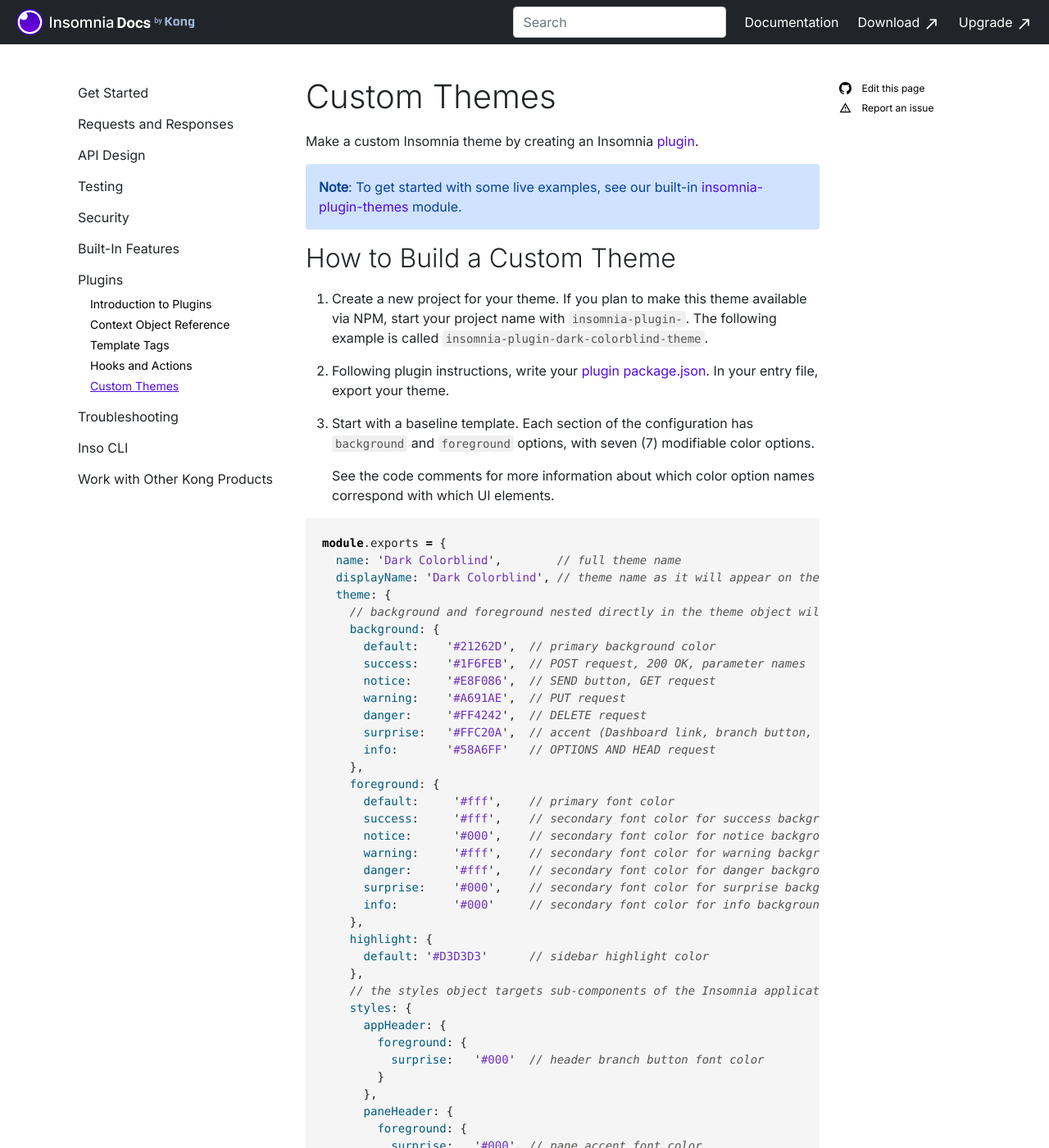
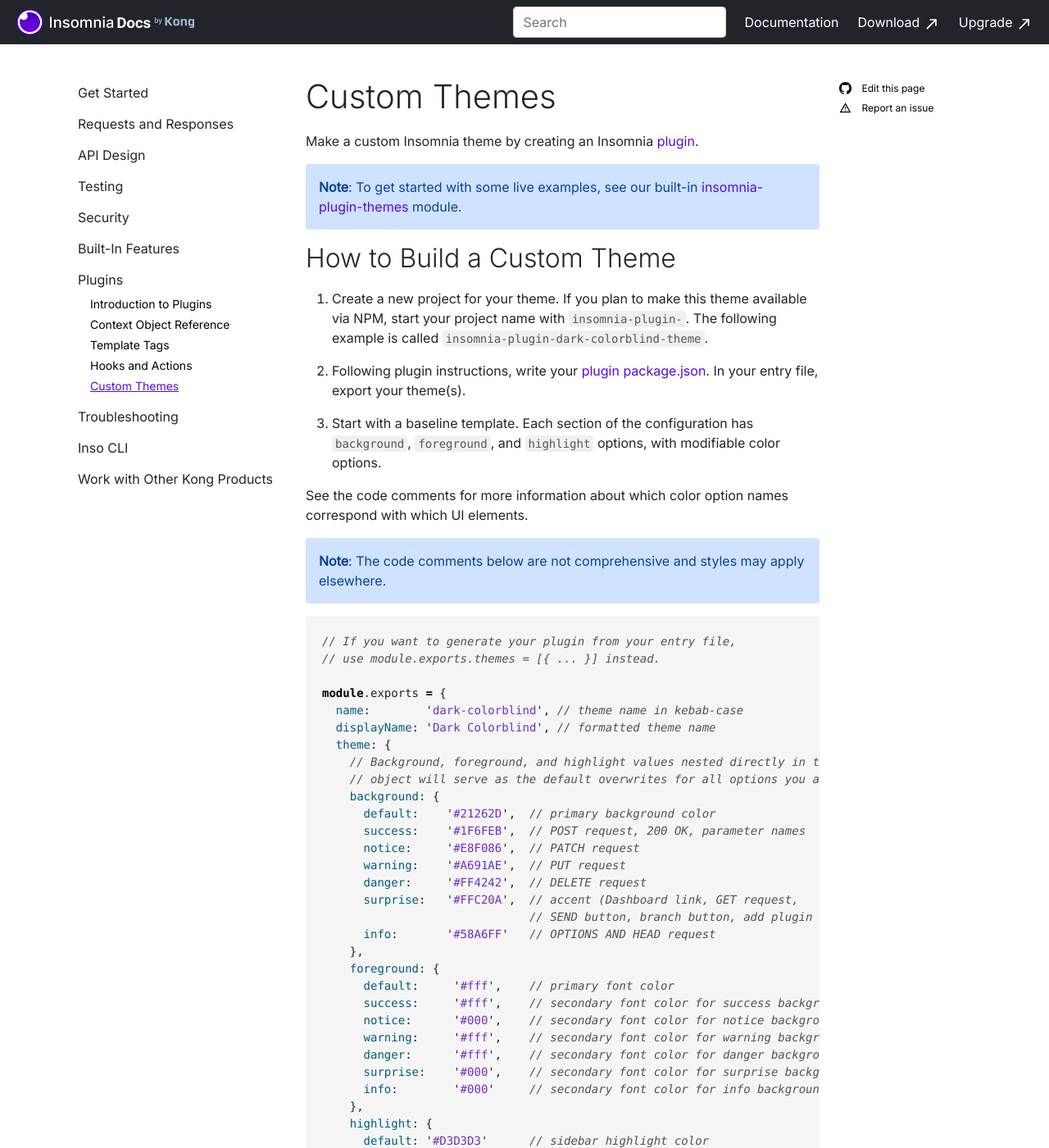
Before and after one commit to Kong/insomnia-docs, a Jekyll site: the page built from docs/insomnia/custom-themes.md, in a window 1280 px wide and 1400 px high. Shown: the whole window at 82% size. Built offline with Jekyll 4.4.1, drawn with Linux system fonts in a browser that asks for light colours; comment, search, counter and statistics services are not loaded; some of the changed text lies outside the part shown.

Commit message:
add feedback

````diff
--- a/docs/insomnia/custom-themes.md
+++ b/docs/insomnia/custom-themes.md
@@ -14,25 +14,33 @@
 
 1. Create a new project for your theme. If you plan to make this theme available via NPM, start your project name with `insomnia-plugin-`. The following example is called `insomnia-plugin-dark-colorblind-theme`.
 
-2. Following plugin instructions, write your [plugin package.json](https://docs.insomnia.rest/insomnia/introduction-to-plugins#plugin-packagejson). In your entry file, export your theme.
+2. Following plugin instructions, write your [plugin package.json](https://docs.insomnia.rest/insomnia/introduction-to-plugins#plugin-packagejson). In your entry file, export your theme(s).
 
-3. Start with a baseline template. Each section of the configuration has `background` and `foreground` options, with seven (7) modifiable color options.
+3. Start with a baseline template. Each section of the configuration has `background`, `foreground`, and `highlight` options, with modifiable color options.
 
-   See the code comments for more information about which color option names correspond with which UI elements.
+  See the code comments for more information about which color option names correspond with which UI elements.
+
+  {:.alert .alert-primary}
+  **Note**: The code comments below are not comprehensive and styles may apply elsewhere.
 
 ```ts
+// If you want to generate your plugin from your entry file,
+// use module.exports.themes = [{ ... }] instead.
+
 module.exports = {
-  name: 'Dark Colorblind',        // full theme name
-  displayName: 'Dark Colorblind', // theme name as it will appear on the Insomnia themes tab
+  name:        'dark-colorblind', // theme name in kebab-case
+  displayName: 'Dark Colorblind', // formatted theme name
   theme: {
-    // background and foreground nested directly in the theme object will serve as the default overwrites for all options you add
+    // Background, foreground, and highlight values nested directly in the theme
+    // object will serve as the default overwrites for all options you add.
     background: {
       default:    '#21262D',  // primary background color
       success:    '#1F6FEB',  // POST request, 200 OK, parameter names
-      notice:     '#E8F086',  // SEND button, GET request
+      notice:     '#E8F086',  // PATCH request
       warning:    '#A691AE',  // PUT request
       danger:     '#FF4242',  // DELETE request
-      surprise:   '#FFC20A',  // accent (Dashboard link, branch button, add plugin button)
+      surprise:   '#FFC20A',  // accent (Dashboard link, GET request,
+                              // SEND button, branch button, add plugin button)
       info:       '#58A6FF'   // OPTIONS AND HEAD request
     },
     foreground: {
@@ -47,7 +55,7 @@
     highlight: {
       default: '#D3D3D3'      // sidebar highlight color
     },
-    // the styles object targets sub-components of the Insomnia application
+    // The styles object targets sub-components of the Insomnia application.
     styles: {
       appHeader: {
         foreground: {
@@ -72,7 +80,7 @@
           default:    '#2E4052' // modal primary background color
         },
         foreground: {
-          default:    '#fff'    // primary font color for modals
+          default:    '#fff'    // modal primary font color
         }
       }
     }
@@ -85,16 +93,27 @@
 The following `style` options are available. Each of these can hold their own `background`, `foreground`, and `highlight` options.
 
 * appHeader
+* dialog
+* dialogFooter
+* dialogHeader
+* dropdown
+* editor
+* link
+* overlay
+* pane
 * paneHeader
-* editor
-* dialog
+* sidebar
+* sidebarHeader
+* sidebarList
+* tooltip
 * transparentOverlay
-* sidebar
-* link
 
 ## Custom CSS
 
-In addition to baseline edits and sub-components, you can add custom CSS.
+In addition to baseline edits and sub-components, you can add custom CSS using the `rawCss` option.
+
+{:.alert .alert-primary}
+**Note**: Generally, opt to use predefined parameters to customize your theme rather than using custom CSS. This ensures that your theme will not break in the future as we make changes to Insomnia.
 
 ```ts
 module.exports.themes = [{
````
